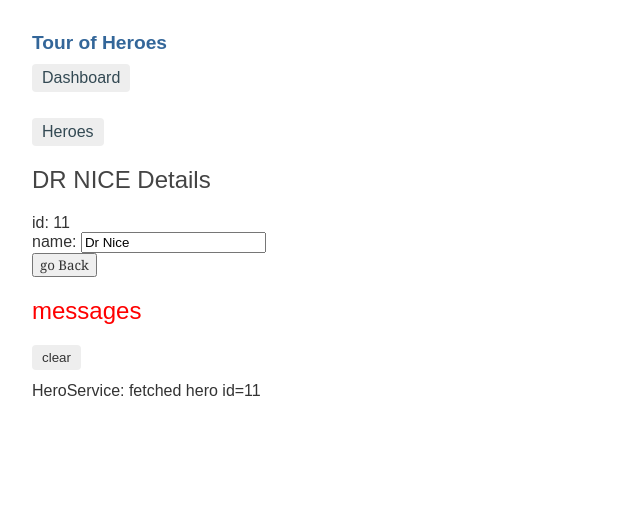
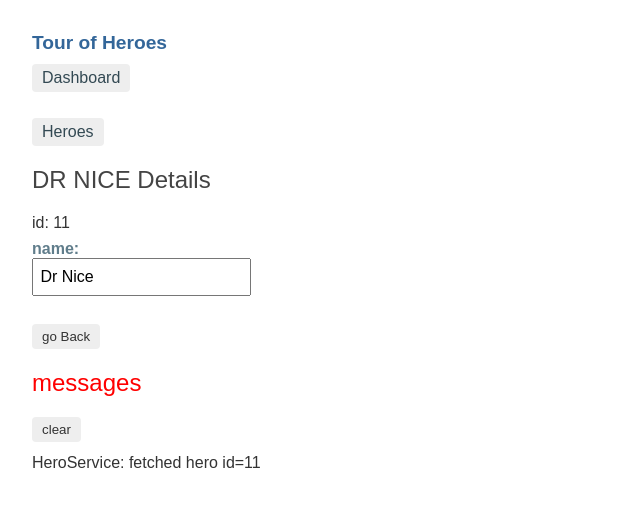
Before and after one commit to live4574/AngularStart, an Angular app in the folder angular-tour-of-heroes/: page /detail/11 in a window 1280 px wide. Shown: the top 506 px of the page, without its empty margins (0-640 px from the left). Built offline with nearby package versions, Linux system fonts and the light colour scheme.

Commit message:
hero-detail.component.css added

```diff
--- a/angular-tour-of-heroes/src/app/hero-detail/hero-detail.component.css
+++ b/angular-tour-of-heroes/src/app/hero-detail/hero-detail.component.css
@@ -0,0 +1,31 @@
+/* HeroDetailComponent에 적용되는 CSS 스타일 */
+label {
+    display: inline-block;
+    width: 3em;
+    margin: .5em 0;
+    color: #607D8B;
+    font-weight: bold;
+  }
+  input {
+    height: 2em;
+    font-size: 1em;
+    padding-left: .4em;
+  }
+  button {
+    margin-top: 20px;
+    font-family: Arial;
+    background-color: #eee;
+    border: none;
+    padding: 5px 10px;
+    border-radius: 4px;
+    cursor: pointer;
+    cursor: hand;
+  }
+  button:hover {
+    background-color: #cfd8dc;
+  }
+  button:disabled {
+    background-color: #eee;
+    color: #ccc;
+    cursor: auto;
+  }
```
